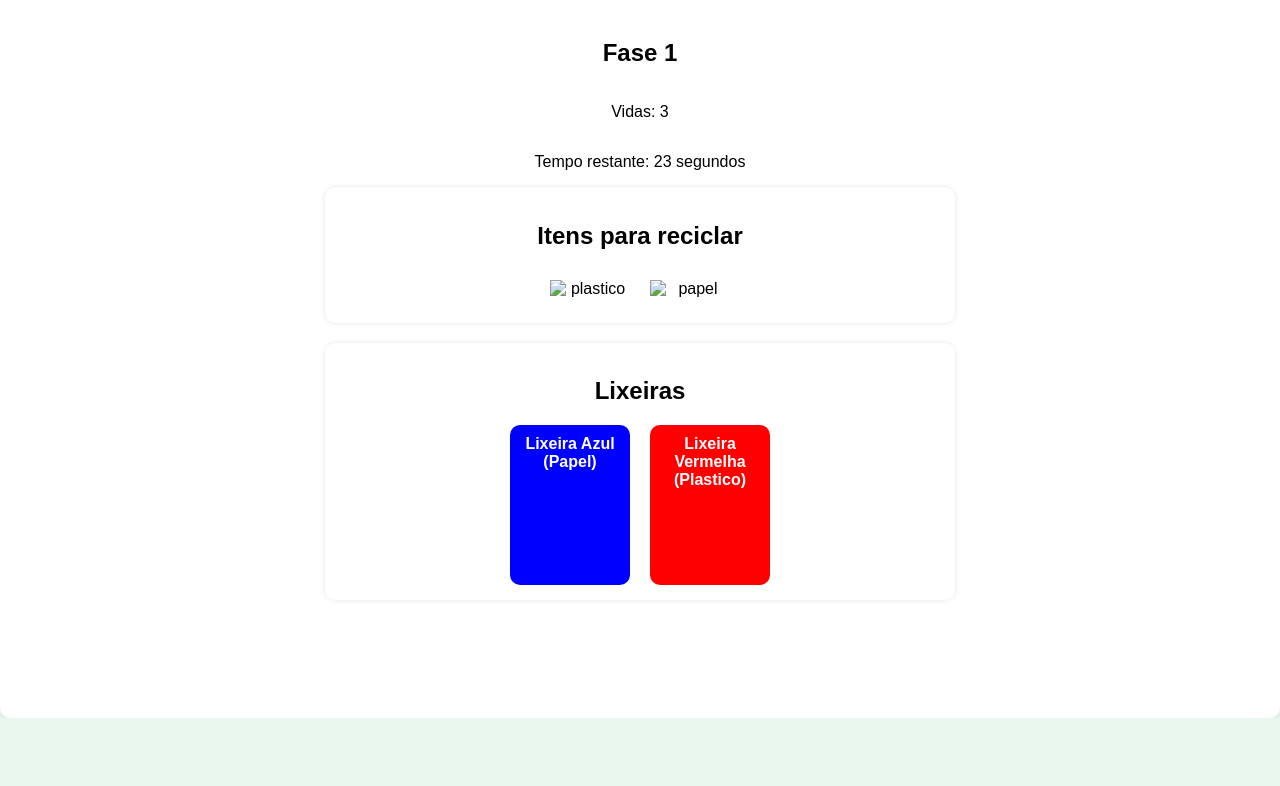
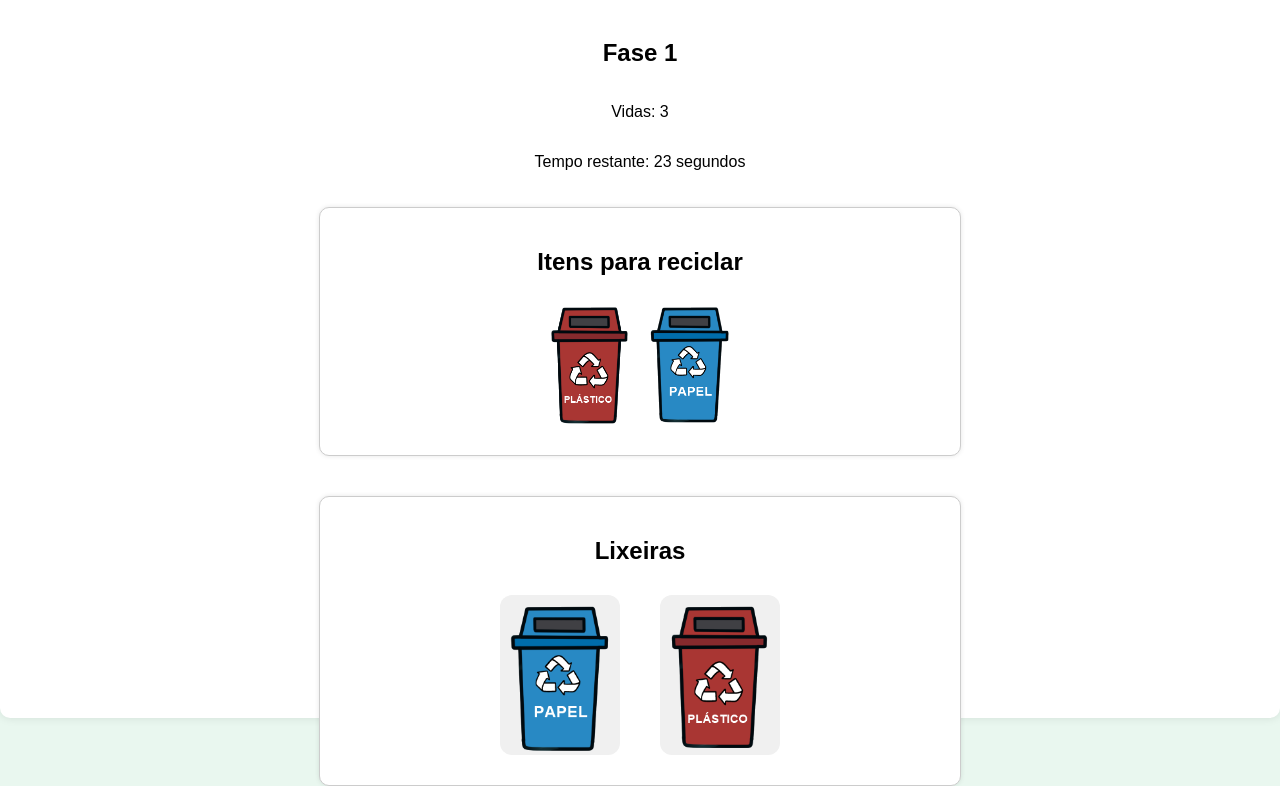
Before and after one commit to Glbdias/Recicle-e-Ganhe, a plain HTML site: page pages/game.html in a window 1280 px wide. Shown: the part 82-868 px from the top of the page. Before the commit the page ends 800 px from the top, so only its background shows below. Drawn offline with Linux system fonts and the light colour scheme; files whose address does not match are found by name.

Commit message:
Inserido lixeiras

```diff
--- a/pages/game.html
+++ b/pages/game.html
@@ -5,6 +5,69 @@
   <meta name="viewport" content="width=device-width, initial-scale=1.0"/>
   <link rel="stylesheet" href="/css/style_game.css" />
   <title>Recicla e Ganha</title>
+  <style>
+    .lixeira {
+      display: inline-block;
+      padding: 10px;
+      text-align: center;
+      margin: 10px;
+      border-radius: 12px;
+      background-color: #f0f0f0;
+    }
+
+    .lixeira-img {
+      width: 100px;
+      height: auto;
+      user-select: none;
+    }
+
+    .lixo {
+      width: 80px;
+      height: auto;
+      margin: 10px;
+      cursor: grab;
+    }
+
+    .card {
+      margin-top: 20px;
+      padding: 20px;
+      border: 1px solid #ccc;
+      border-radius: 10px;
+      background: #fff;
+    }
+
+    .lixeiras-container, #itens-container {
+      display: flex;
+      flex-wrap: wrap;
+      justify-content: center;
+    }
+
+    .overlay {
+      position: fixed;
+      top: 0; left: 0;
+      width: 100%; height: 100%;
+      background: rgba(0,0,0,0.7);
+      display: flex;
+      justify-content: center;
+      align-items: center;
+      z-index: 1000;
+    }
+
+    .box {
+      background: white;
+      padding: 30px;
+      border-radius: 15px;
+      text-align: center;
+    }
+
+    button {
+      padding: 10px 20px;
+      font-size: 16px;
+      cursor: pointer;
+      margin-top: 10px;
+    }
+
+  </style>
 </head>
 <body>
   <div class="container">
@@ -148,10 +211,16 @@
 
       for (let tipo in fase.lixeiras) {
         let div = document.createElement("div");
-        div.className = `lixeira ${fase.lixeiras[tipo]}`;
+        div.className = `lixeira`;
         div.ondrop = event => drop(event, tipo);
         div.ondragover = allowDrop;
-        div.innerHTML = `Lixeira ${fase.lixeiras[tipo].charAt(0).toUpperCase() + fase.lixeiras[tipo].slice(1)}<br>(${tipo.charAt(0).toUpperCase() + tipo.slice(1)})`;
+
+        let img = document.createElement("img");
+        img.src = `/assets/lixeiras/${tipo}.png`;
+        img.alt = `Lixeira de ${tipo}`;
+        img.className = "lixeira-img";
+        div.appendChild(img);
+
         lixeirasContainer.appendChild(div);
       }
 
@@ -161,7 +230,7 @@
     function iniciarTimer() {
       clearInterval(timer);
       tempo = 30 - (faseAtual * 2);
-      if (tempo < 10) tempo = 10; // tempo mínimo de 10 segundos
+      if (tempo < 10) tempo = 10; // tempo mínimo
       document.getElementById("tempo").textContent = tempo;
       timer = setInterval(() => {
         tempo--;
```
Also changed, not shown: assets/lixeiras/eletronico.png (added), assets/lixeiras/metal.png (added), assets/lixeiras/organico.png (added), assets/lixeiras/papel.png (added), assets/lixeiras/plastico.png (added), assets/lixeiras/vidro.png (added).
